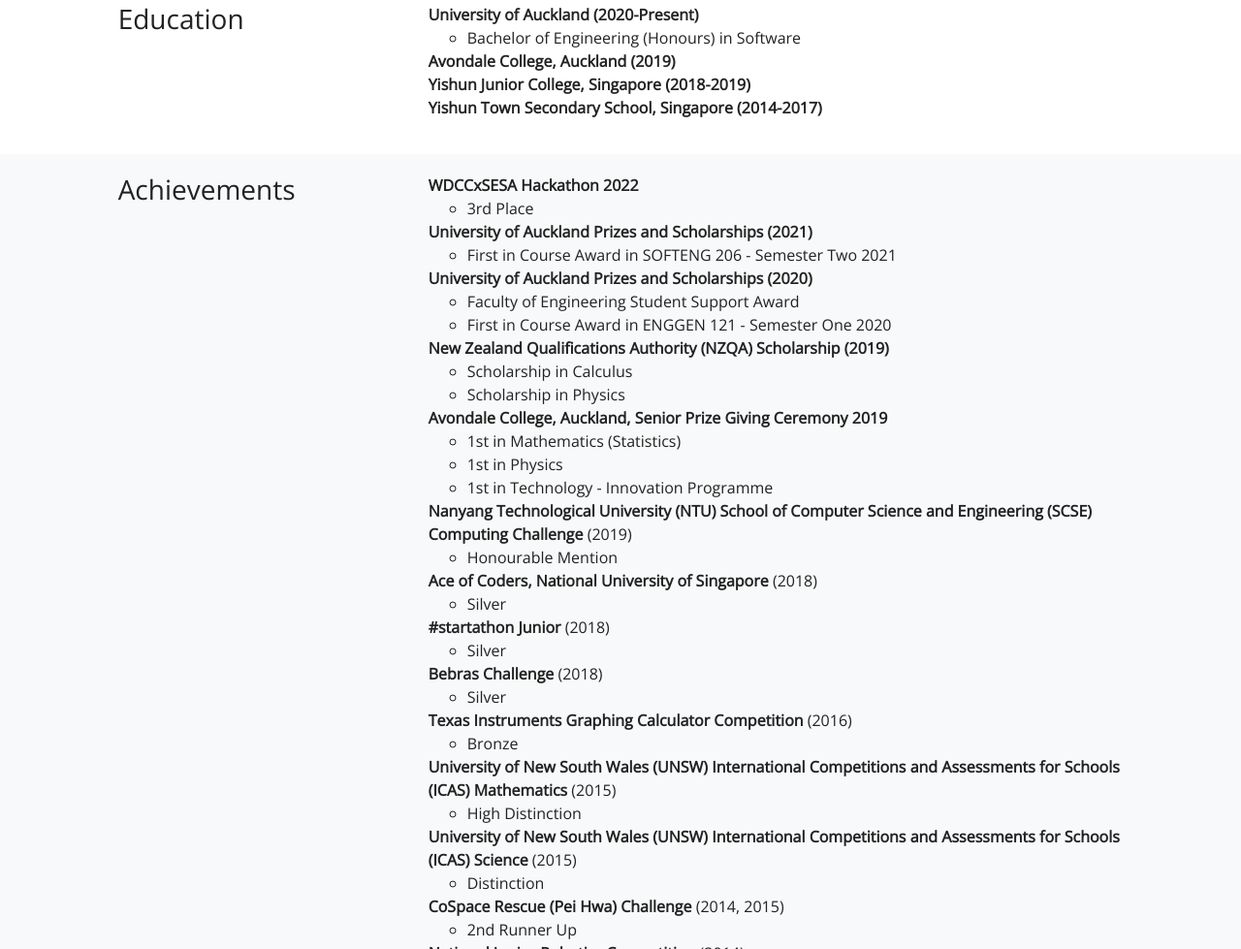
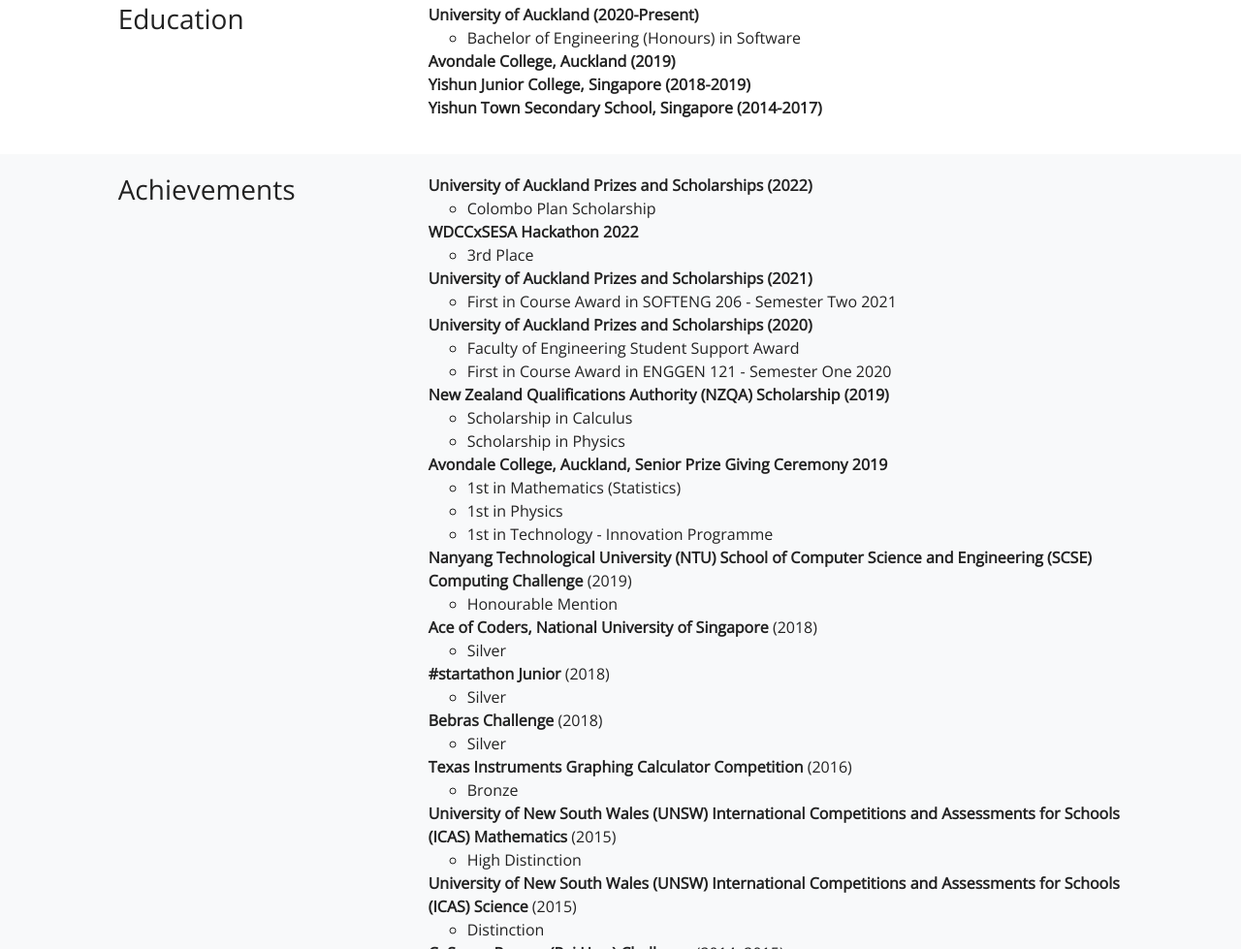
Before and after one commit to JDCRecomendable/JDCRecomendable.github.io, a plain HTML site: page index.html in a window 1280 px wide. Shown: the part 1276-2255 px from the top of the page at 97% size. Drawn offline with nearby package versions, Linux system fonts and the light colour scheme.

Commit message:
Add scholarship to awards section

```diff
--- a/index.html
+++ b/index.html
@@ -142,6 +142,11 @@
                     </div>
                     <div class="col-sm-8 col-lg-7 text-left">
                         <ul class="text-left list-no-bullets">
+                            <li><strong>University of Auckland Prizes and Scholarships (2022)</strong></li>
+                            <ul>
+                                <li>Colombo Plan Scholarship</li>
+                            </ul>
+
                             <li><strong>WDCCxSESA Hackathon 2022</strong></li>
                             <ul>
                                 <li>3rd Place</li>
```
